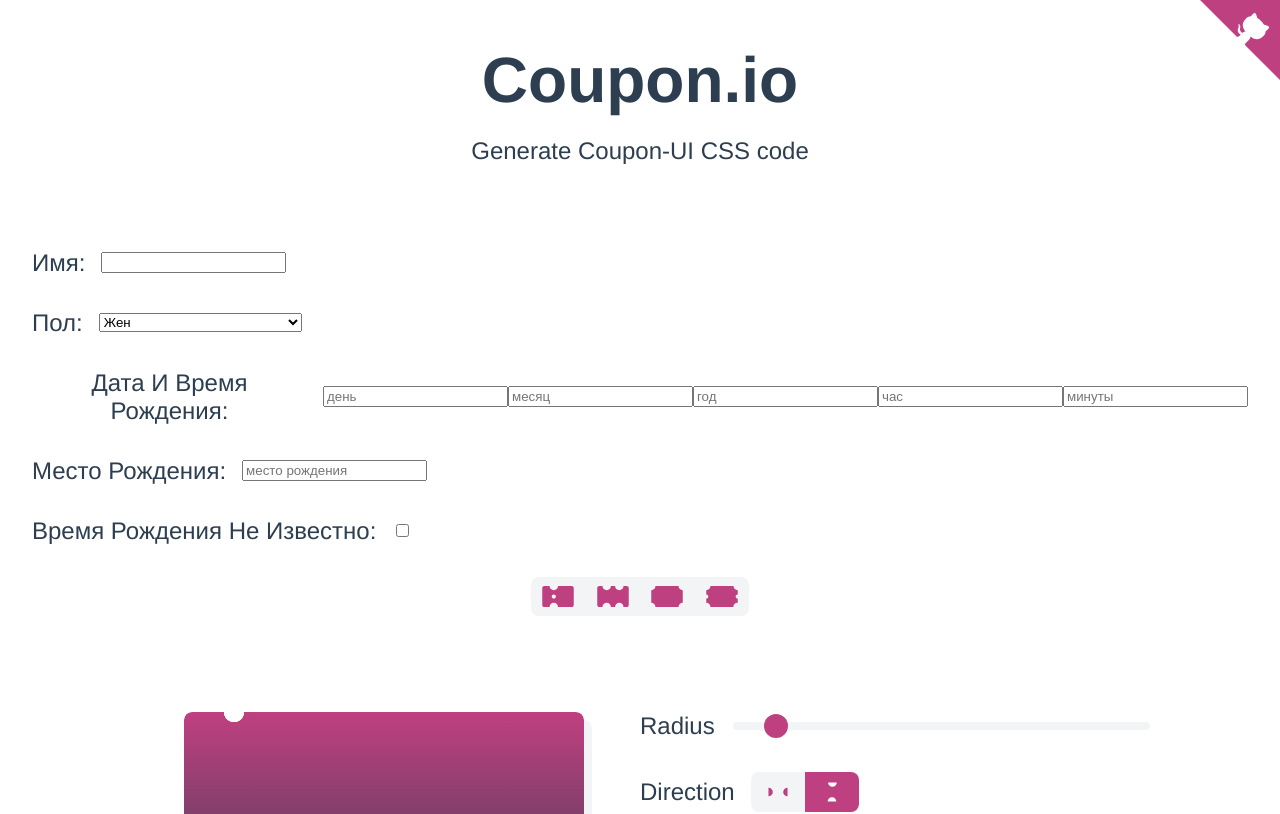
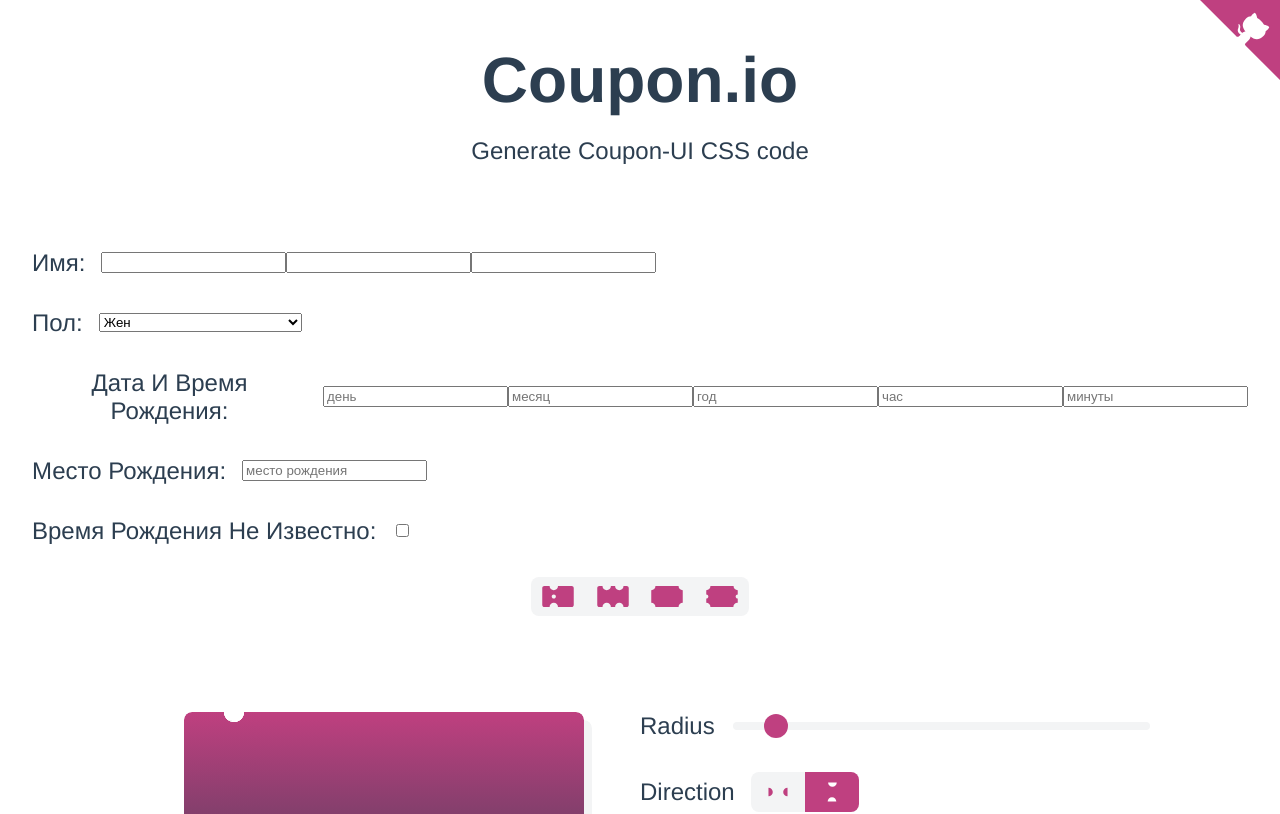
Before and after one commit to bazianna/ru.neoflex.emf, a Vue app in the folder ui-vue/: page / in a window 1280 px wide. Shown: the top 814 px of the page. Built offline with nearby package versions, Linux system fonts and the light colour scheme; no server answers.

Commit message:
test fetch

```diff
--- a/ui-vue/src/components/main.vue
+++ b/ui-vue/src/components/main.vue
@@ -5,6 +5,8 @@
       <span class="name">Имя:</span>
       <label class="radio">
         <input type="text" v-model="state.name"/>
+        <input type="text" v-model="state.name"/>
+        <input type="text" v-model="state.testState"/>
       </label>
     </section>
 
@@ -39,6 +41,9 @@
     </section>
 
 
+
+
+
     <input type="radio" name="type" value="D" v-model="state.type" />
     <input type="radio" name="type" value="C" v-model="state.type" />
     <input type="radio" name="type" value="B" v-model="state.type" />
@@ -48,6 +53,7 @@
     <component :is="view"></component>
   </keep-alive>
 </template>
+
 <script setup>
     import CardA from './cardA.vue'
     import CardB from './cardB.vue'
@@ -58,7 +64,8 @@
 
     const state = reactive({
       name: '',
-  type: 'A'
+      type: 'A',
+      testState: ''
     })
 
     const view = computed(() => {
@@ -70,6 +77,14 @@
         E: CardE,
       }[state.type]
     })
+
+    const post = fetch("http://jsonplaceholder.typicode.com/posts", { "Content-Type": "application/json" })
+        .then(response => response.json())
+        .then(data => {
+          state.testState = data[1].title
+          console.log(data[1].title)
+        })
+
 </script>
 <style scoped>
 [type="radio"][value="A"]::before{
```
Lines whose indentation alone changed are shown as unchanged.
